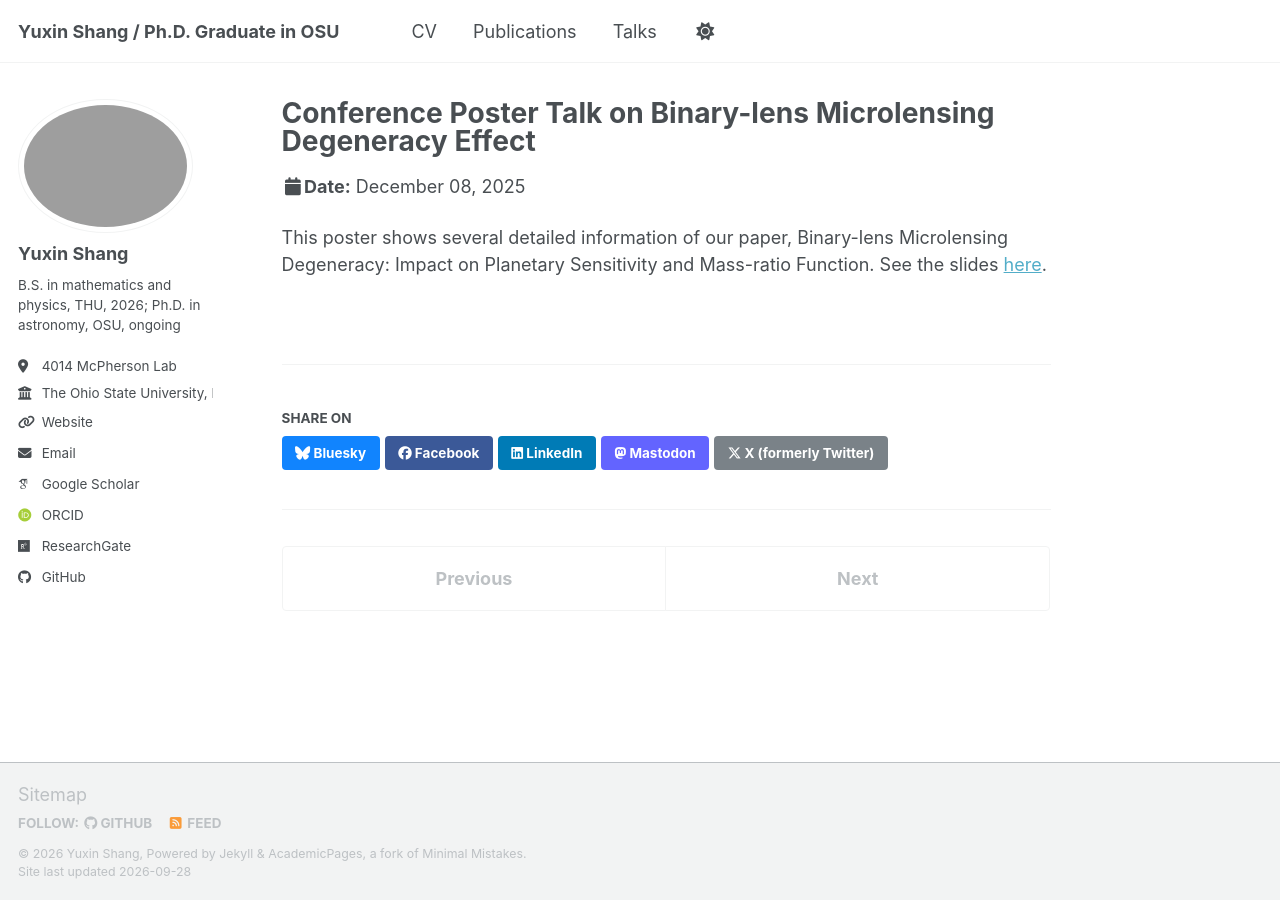
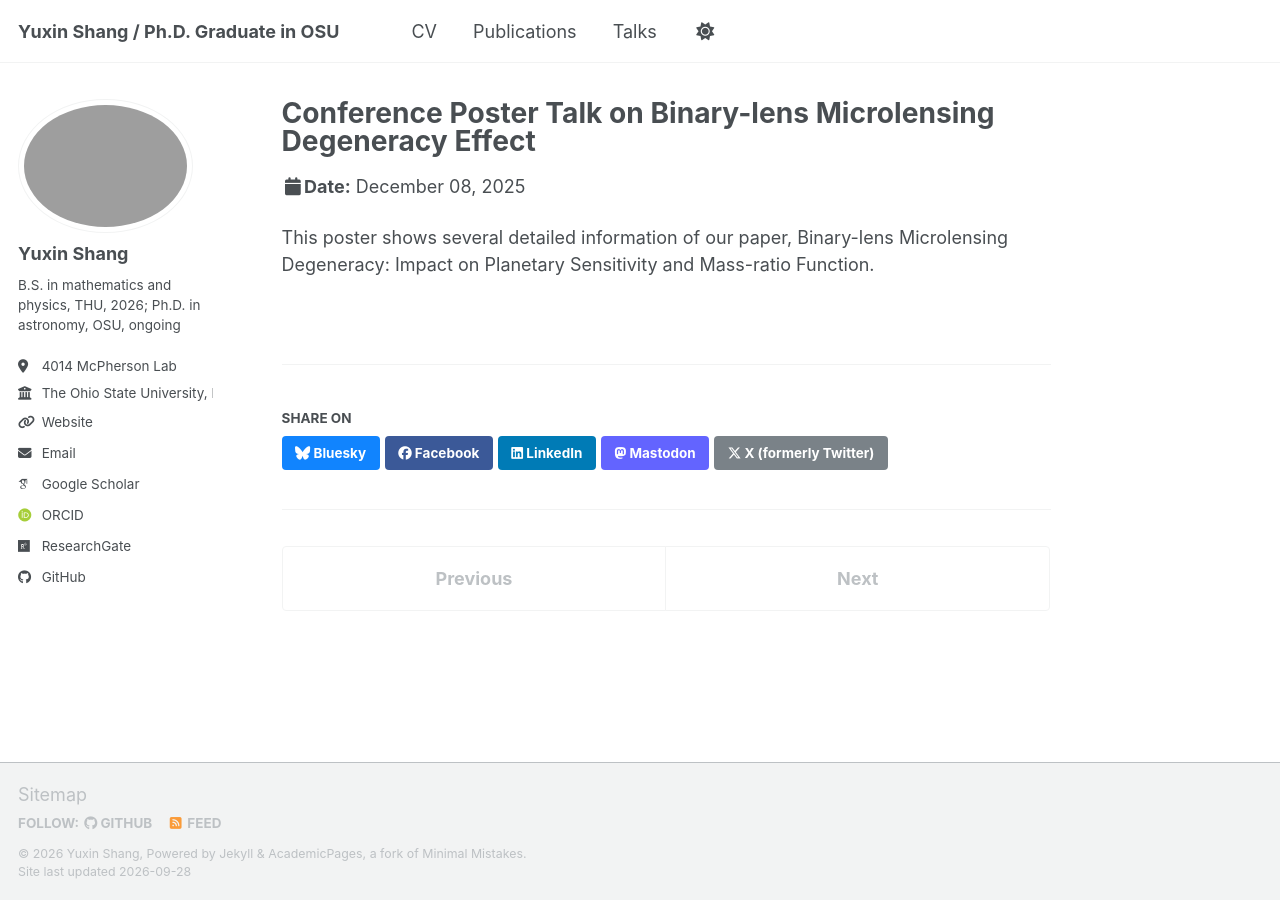
Before and after one commit to YuxinShang-thu/YuxinShang-thu.github.io, a Jekyll site: the page built from _talks/2025-12-08-talk-1.md, in a window 1280 px wide. Built offline with Jekyll 4.4.1, drawn with Linux system fonts in a browser that asks for light colours; some web fonts are replaced; a script bundle is joined from its source files by our own code; library files that are not in the unit come from our copies.

Commit message:
Update talk poster description
Removed link to slides from the talk poster description.

```diff
--- a/_talks/2025-12-08-talk-1.md
+++ b/_talks/2025-12-08-talk-1.md
@@ -7,4 +7,4 @@ permalink: /talks/2025-12-08-talk-1
 date: 2025-12-08
 location: "Shanghai, China"
 ---
-This poster shows several detailed information of our paper, Binary-lens Microlensing Degeneracy: Impact on Planetary Sensitivity and Mass-ratio Function. See the slides [here](https://cloud.tsinghua.edu.cn/f/9ed527baf25a43aa82da/).
+This poster shows several detailed information of our paper, Binary-lens Microlensing Degeneracy: Impact on Planetary Sensitivity and Mass-ratio Function.
```
